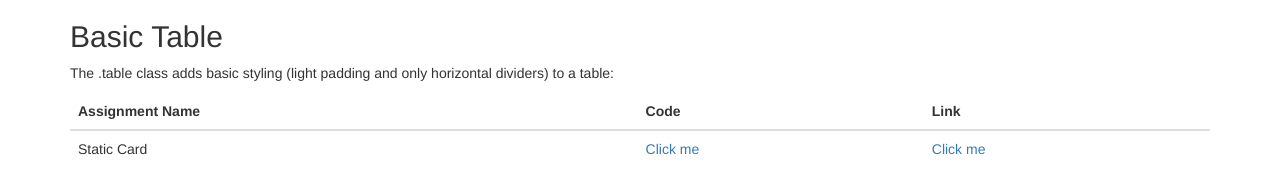
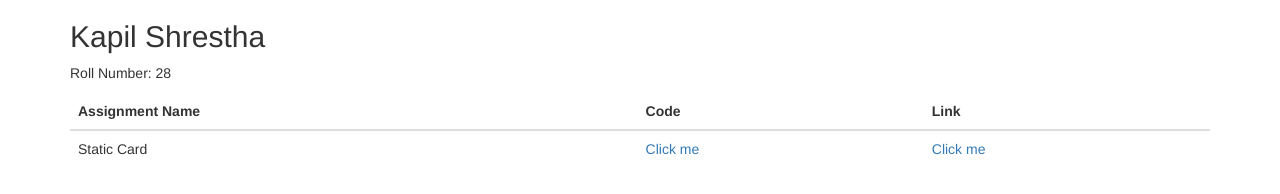
Before and after one commit to KapilShrestha/leapfrog_internship, a plain HTML site: page index.html in a window 1280 px wide. Drawn offline with nearby package versions, Linux system fonts and the light colour scheme.

```diff
--- a/index.html
+++ b/index.html
@@ -1,7 +1,7 @@
 <!DOCTYPE html>
 <html lang="en">
 <head>
-  <title>Bootstrap Example</title>
+  <title>KShrestha Assignment</title>
   <meta charset="utf-8">
   <meta name="viewport" content="width=device-width, initial-scale=1">
   <link rel="stylesheet" href="https://maxcdn.bootstrapcdn.com/bootstrap/3.4.1/css/bootstrap.min.css">
@@ -11,8 +11,8 @@
 <body>
 
 <div class="container">
-  <h2>Basic Table</h2>
-  <p>The .table class adds basic styling (light padding and only horizontal dividers) to a table:</p>
+  <h2>Kapil Shrestha </h2>
+  <p>Roll Number: 28</p>
   <table class="table">
     <thead>
       <tr>
```
